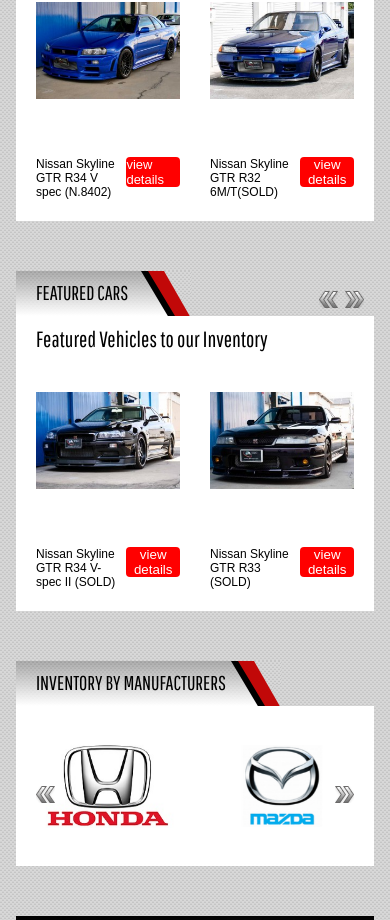
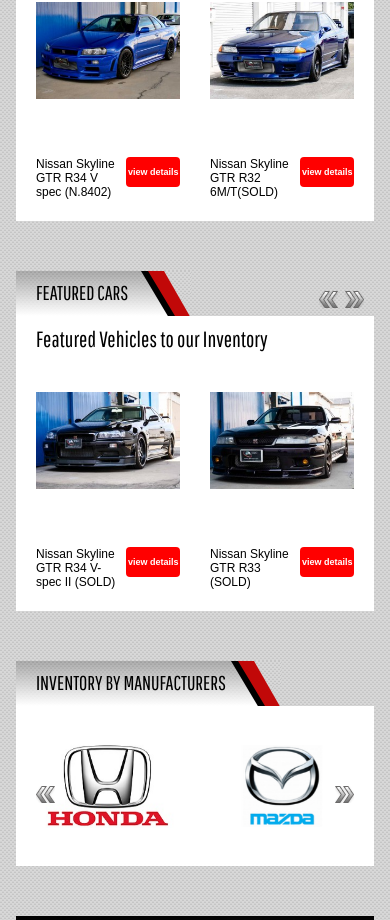
Before and after one commit to BazyshynAnton/jdmarket, a React (Vite) app: page / in a window 390 px wide. Shown: the part 1167-2087 px from the top of the page. Built offline with nearby package versions, Linux system fonts and the light colour scheme.

Commit message:
commit #28 update search input

```diff
--- a/src/components/contentOfHomePage/homePageComponents/carouselsOfCars/CarouselsOfCars.module.css
+++ b/src/components/contentOfHomePage/homePageComponents/carouselsOfCars/CarouselsOfCars.module.css
@@ -151,6 +151,11 @@
   width: 40%;
   height: 30px;
   cursor: pointer;
+  font-size: 12px;
+}
+
+.styleForCarLinkBtn {
+  font-size: 12px;
 }
 
 .cardOfManufactureContainer {
@@ -172,7 +177,47 @@
   width: 100%;
 }
 
+@media (max-width: 910px) {
+  .cardTextAndButton button {
+    font-size: 10.5px;
+    font-weight: bold;
+  }
+  .styleForCarLinkBtn {
+    font-size: 10px;
+    font-weight: bold;
+  }
+}
+@media (max-width: 860px) {
+  .cardTextAndButton button {
+    font-size: 9.5px;
+  }
+  .styleForCarLinkBtn {
+    font-size: 9.5px;
+  }
+}
+@media (max-width: 790px) {
+  .cardTextAndButton button {
+    font-size: 11px;
+  }
+  .styleForCarLinkBtn {
+    font-size: 11px;
+  }
+}
+@media (max-width: 455px) {
+  .cardTextAndButton button {
+    font-size: 9.5px;
+  }
+  .styleForCarLinkBtn {
+    font-size: 9.5px;
+  }
+}
 @media (max-width: 400px) {
+  .cardTextAndButton button {
+    font-size: 9px;
+  }
+  .styleForCarLinkBtn {
+    font-size: 9px;
+  }
   .nameOfSwiper {
     width: 160px;
     font-size: 20px;
@@ -183,6 +228,12 @@
   }
 }
 @media (max-width: 380px) {
+  .cardTextAndButton button {
+    font-size: 11px;
+  }
+  .styleForCarLinkBtn {
+    font-size: 11px;
+  }
   .cardOfManufactureContainer img {
     height: 100%;
   }
@@ -222,3 +273,11 @@
     display: none;
   }
 }
+@media (max-width: 244px) {
+  .cardTextAndButton button {
+    font-size: 9px;
+  }
+  .styleForCarLinkBtn {
+    font-size: 9px;
+  }
+}
--- a/src/components/contentOfHomePage/homePageComponents/carouselsOfCars/CarouselsOfCars.module.scss
+++ b/src/components/contentOfHomePage/homePageComponents/carouselsOfCars/CarouselsOfCars.module.scss
@@ -120,7 +120,12 @@
     width: 40%;
     height: 30px;
     cursor: pointer;
+    font-size: 12px;
   }
+}
+
+.styleForCarLinkBtn {
+  font-size: 12px;
 }
 
 .cardOfManufactureContainer {
@@ -136,7 +141,67 @@
   }
 }
 
+@media (max-width: 910px) {
+  .cardTextAndButton {
+    button {
+      font-size: 10.5px;
+      font-weight: bold;
+    }
+  }
+
+  .styleForCarLinkBtn {
+    font-size: 10px;
+    font-weight: bold;
+  }
+}
+
+@media (max-width: 860px) {
+  .cardTextAndButton {
+    button {
+      font-size: 9.5px;
+    }
+  }
+
+  .styleForCarLinkBtn {
+    font-size: 9.5px;
+  }
+}
+
+@media (max-width: 790px) {
+  .cardTextAndButton {
+    button {
+      font-size: 11px;
+    }
+  }
+
+  .styleForCarLinkBtn {
+    font-size: 11px;
+  }
+}
+
+@media (max-width: 455px) {
+  .cardTextAndButton {
+    button {
+      font-size: 9.5px;
+    }
+  }
+
+  .styleForCarLinkBtn {
+    font-size: 9.5px;
+  }
+}
+
 @media (max-width: 400px) {
+  .cardTextAndButton {
+    button {
+      font-size: 9px;
+    }
+  }
+
+  .styleForCarLinkBtn {
+    font-size: 9px;
+  }
+
   .nameOfSwiper {
     width: 160px;
     font-size: 20px;
@@ -149,6 +214,16 @@
 }
 
 @media (max-width: 380px) {
+  .cardTextAndButton {
+    button {
+      font-size: 11px;
+    }
+  }
+
+  .styleForCarLinkBtn {
+    font-size: 11px;
+  }
+
   .cardOfManufactureContainer {
     img {
       height: 100%;
@@ -189,3 +264,15 @@
     display: none;
   }
 }
+
+@media (max-width: 244px) {
+  .cardTextAndButton {
+    button {
+      font-size: 9px;
+    }
+  }
+
+  .styleForCarLinkBtn {
+    font-size: 9px;
+  }
+}
--- a/src/components/contentOfHomePage/homePageComponents/carouselsOfCars/cardOfCar/CardOfCar.jsx
+++ b/src/components/contentOfHomePage/homePageComponents/carouselsOfCars/cardOfCar/CardOfCar.jsx
@@ -13,7 +13,6 @@
     width: '40%',
     height: '30px',
     cursor: 'pointer',
-    fontSize: '13px',
     display: 'flex',
     justifyContent: 'center',
     alignItems: 'center',
@@ -31,6 +30,8 @@
         {id === '8402' && (
           <NavLink
             to="/vehicle-inventory/8f22002c-8568-4e5b-829c-84cebeea1130"
+            onClick={() => window.scrollTo(0, 0)}
+            className={styles.styleForCarLinkBtn}
             style={stylesForCardOfFavoriteCars.btn}
           >
             view details
--- a/src/components/contentOfVehicleInventory/contentOfSearchPage/carSearchSale/CarSearchSale.jsx
+++ b/src/components/contentOfVehicleInventory/contentOfSearchPage/carSearchSale/CarSearchSale.jsx
@@ -11,7 +11,7 @@
 import { useSelector } from 'react-redux'
 
 const CarSale = () => {
-  const { searchInput, isAvailibleBtn, selectForm } = useSelector(
+  const { searchInput, sort, selectForm } = useSelector(
     (store) => store.headerSlice
   )
 
@@ -21,7 +21,7 @@
       car.mark.toLowerCase().includes(selectForm.searchCategory.toLowerCase())
     const textMatch = car.text.toLowerCase().includes(searchInput.toLowerCase())
 
-    return categoryMatch && textMatch
+    return categoryMatch && textMatch && sort
   })
 
   return (
@@ -40,7 +40,7 @@
         </Box>
       </Box>
 
-      {searchInput !== '' || selectForm.searchCategory !== 'Maker' ? (
+      {sort ? (
         <Box sx={{ marginTop: '20px', flexWrap: 'wrap', width: '100%' }}>
           <h4>
             Search{' '}
@@ -55,15 +55,12 @@
         </Box>
       ) : (
         <Box sx={{ marginTop: '20px', flexWrap: 'wrap', width: '100%' }}>
-          <h4>
-            Search "I am looking for..." {vehiclePageCars.length} results have
-            been found.
-          </h4>
+          <h4>I am looking for...</h4>
         </Box>
       )}
 
       <Box className={styles.containerOfAllCars}>
-        {searchInput !== '' || selectForm.searchCategory !== 'Maker'
+        {sort
           ? filteredCars.map((card) => (
               <NavLink
                 key={card.id}
@@ -73,15 +70,7 @@
                 <CardSearchSale card={card} />
               </NavLink>
             ))
-          : vehiclePageCars.map((card) => (
-              <NavLink
-                key={card.id}
-                to={`/vehicle-inventory/${card.id}`}
-                onClick={() => window.scrollTo(0, 0)}
-              >
-                <CardSearchSale card={card} />
-              </NavLink>
-            ))}
+          : ''}
       </Box>
     </>
   )
--- a/src/components/header/Header.jsx
+++ b/src/components/header/Header.jsx
@@ -37,7 +37,12 @@
   setEditFalse,
 } from '../contentOfLoginPage/createAccountAndRegisteredAccount/alreadyRegisteredAccountSlice'
 import { setClearRegistration } from '../contentOfLoginPage/createAccountAndRegisteredAccount/createAccountSlice'
-import { setSelectForm, setSearchInput } from './headerSlice'
+import {
+  setSelectForm,
+  setSearchInput,
+  setSort,
+  setSortFalse,
+} from './headerSlice'
 
 const Header = () => {
   const { searchInput, selectForm } = useSelector((store) => store.headerSlice)
@@ -46,13 +51,17 @@
   const handleCategoryChange = (e) => {
     const { value } = e.target
     dispatch(setSelectForm({ searchCategory: value }))
+    dispatch(setSortFalse())
   }
 
   const handleInputChange = (e) => {
     dispatch(setSearchInput(e.target.value))
+    dispatch(setSortFalse())
   }
 
-  const handleSearchButtonClick = () => {}
+  const handleSearchButtonClick = () => {
+    dispatch(setSort())
+  }
   // ---------------------------------
 
   //Stop default event
--- a/src/components/header/headerSlice.js
+++ b/src/components/header/headerSlice.js
@@ -1,6 +1,7 @@
 import { createSlice } from '@reduxjs/toolkit'
 
 const searchInputState = {
+  sort: false,
   searchInput: '',
 
   selectForm: {
@@ -18,9 +19,16 @@
     setSearchInput: (state, action) => {
       state.searchInput = action.payload
     },
+    setSort: (state) => {
+      state.sort = true
+    },
+    setSortFalse: (state) => {
+      state.sort = false
+    },
   },
 })
 
-export const { setSelectForm, setSearchInput } = headerSlice.actions
+export const { setSelectForm, setSearchInput, setSort, setSortFalse } =
+  headerSlice.actions
 
 export default headerSlice.reducer
--- a/src/data/vehiclePageCars.js
+++ b/src/data/vehiclePageCars.js
@@ -178,7 +178,7 @@
   {
     img: president,
     imgTwo: sold,
-    text: 'Nissan President for sale (N.8111)',
+    text: 'Nissan President(N.8111)',
     id: 'b533c631-8527-46d4-8ae1-231bcf02a8b2',
     mark: 'oldNissan',
     class: 2,
@@ -187,7 +187,7 @@
   {
     img: nsx,
     imgTwo: sold,
-    text: 'Honda NSX for sale (N.8137)',
+    text: 'Honda NSX(N.8137)',
     id: '9e67839b-4dc4-4c35-8893-4d94eecb5db8',
     mark: 'oldHonda',
     class: 2,
@@ -211,7 +211,7 @@
   {
     img: benz,
     imgTwo: sold,
-    text: 'Mercedes Benz for sale (N.8451)',
+    text: 'Mercedes Benz(N.8451)',
     id: '0886a16a-006e-4d24-9e5c-f3ed208bc1cc',
     mark: 'mercedes',
     class: 3,
@@ -219,7 +219,7 @@
   {
     img: m3,
     imgTwo: sold,
-    text: 'BMW M3 for sale (N.8171)',
+    text: 'BMW M3(N.8171)',
     id: 'ce2d0658-1ebb-4b85-a2cb-eef03095b871',
     mark: 'bmw',
     class: 3,
```
